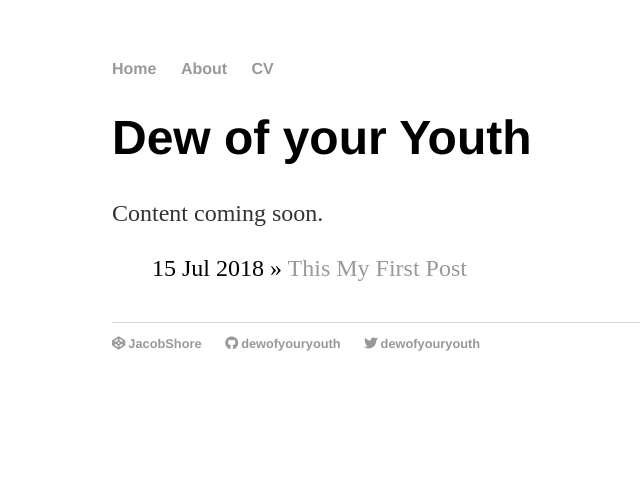
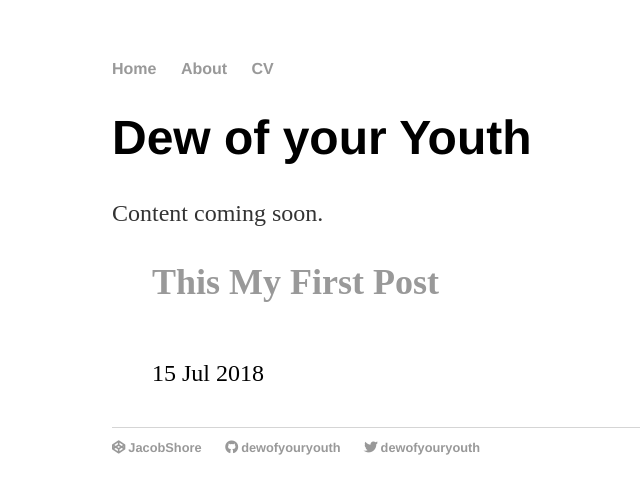
Before and after one commit to DewofyourYouth/DewofyourYouth.github.io, a Jekyll site: the page built from index.html, in a window 1280 px wide. Shown: the top 494 px of the page, without its empty margins (80-720 px from the left). Built offline with Jekyll 4.4.1, drawn with Linux system fonts in a browser that asks for light colours; nearby versions of some CDN libraries.

Commit message:
Update index.html

```diff
--- a/index.html
+++ b/index.html
@@ -9,6 +9,7 @@ title: Dew of your Youth
 
 	<ul class="posts">
 	  {% for post in site.posts %}
-	    <li><span>{{ post.date | date_to_string }}</span> » <a href="{{ post.url }}" title="{{ post.title }}">{{ post.title }}</a></li>
+		<li><span><h2><a href="{{ post.url }}" title="{{ post.title }}">{{ post.title }}</a></h2><br>
+		    {{ post.date | date_to_string }}</span></li>
 	  {% endfor %}
 	</ul>
```
